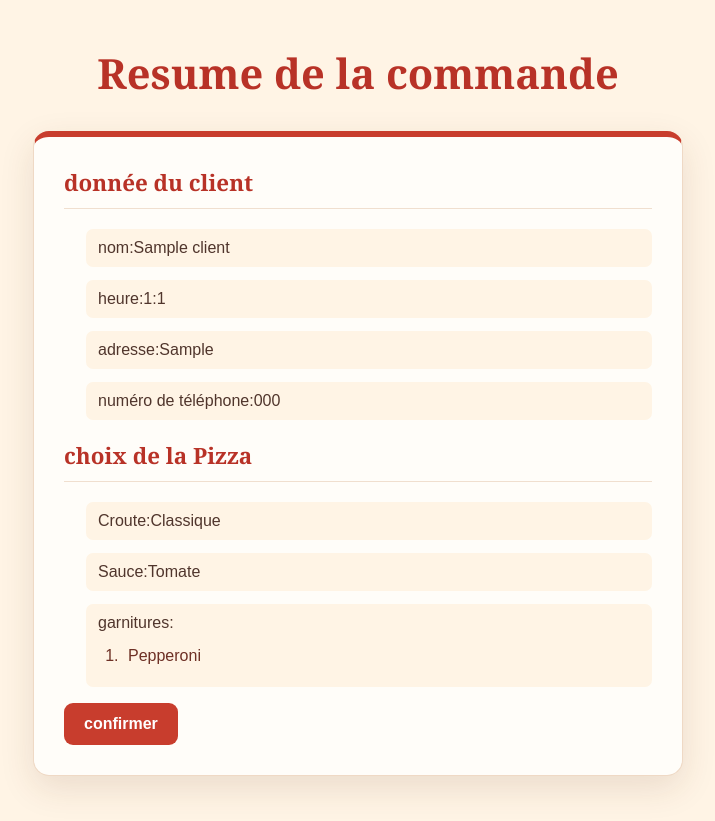
After one commit to cgpvicto-2540638/projetLongBD2, a Flask app: page /Resume in a window 1280 px wide. The commit adds this page. Shown: the whole page, without its empty margins (282-997 px from the left). Run offline with Flask 3, Linux system fonts and the light colour scheme; data comes from the database, SQL or seed files in the repository; both versions use the stored data as it was after the commit; tables that the repository leaves empty hold one stand-in row (values such as "Sample post").

Commit message:
resume et ligne en attente

```diff
--- a/app.py
+++ b/app.py
@@ -1,5 +1,5 @@
 import os
-from flask import Flask, render_template, request
+from flask import Flask, render_template, request, redirect, url_for
 from dotenv import load_dotenv
 import mysql.connector
 app = Flask(__name__)
@@ -42,36 +42,118 @@ def ajout():
         curseur.execute(requete, parametres)
         id_client = curseur.lastrowid
         db.commit()
+    try:
+        requete = """
+        INSERT INTO pizzeria.commandes (heure, minute, adresse, client_id)
+        VALUES(%(heure)s, %(minute)s, %(adresse)s, %(client_id)s)
+        """
+        temps = request.form['heure'].split(":")
+        parametres = {
+            "heure":  temps[0],
+            "minute": temps[1],
+            "adresse": request.form['adresse'],
+            "client_id": (str)(id_client),
+        }
+        curseur.execute(requete, parametres)
+        db.commit()
+        return redirect(url_for('pizza'))
+    except Exception as erreur:
+        db.rollback()
+        return render_template("erreur.html", erreur=erreur)
+    finally:
+        curseur.close()
+@app.route('/pizza')
+def pizza():
+    curseur = db.cursor()
+    curseur.execute("SELECT nom,id FROM pizzeria.croutes;")
+    croutes = curseur.fetchall()
+    curseur.execute("SELECT nom,id FROM pizzeria.sauces;")
+    sauces = curseur.fetchall()
+    curseur.execute("SELECT nom,id FROM pizzeria.garnitures;")
+    garnitures = curseur.fetchall()
+    return render_template('choixPizza.html',croutes=croutes, sauces=sauces, garnitures=garnitures)
+@app.route('/ajoutPizza', methods=['POST'])
+def Ajoutpizza():
+    id_commandes = 0
+    curseur = db.cursor(dictionary=True)
+    requete = "SELECT id FROM pizzeria.commandes ORDER BY id DESC LIMIT 1;"
+    curseur.execute(requete)
+    resultat =curseur.fetchone()
+    if resultat is not None:
+        id_commandes = resultat['id']
+    else:
+        return render_template("erreur.html", erreur="une erreur est survenu lors du chargement de la commandes")
     requete = """
-    INSERT INTO pizzeria.commandes (heure, minute, adresse, client_id)
-    VALUES(%(heure)s, %(minute)s, %(adresse)s, %(client_id)s)
-    """
-    temps = request.form['heure'].split(":")
+        INSERT INTO pizzeria.pizza (croute_id, sauce_id, commande_id) VALUES (%(croute_id)s,%(sauce_id)s, %(commande_id)s);
+        """
     parametres = {
-        "heure":  temps[0],
-        "minute": temps[1],
-        "adresse": request.form['adresse'],
-        "client_id": (str)(id_client),
+        "croute_id":  request.form['croutes'],
+        "sauce_id": request.form['sauces'],
+        "commande_id": (str)(id_commandes)
     }
     try:
         curseur.execute(requete, parametres)
+        id_pizza = curseur.lastrowid
         db.commit()
+        requete = """
+            INSERT INTO pizzeria.garnituesPizza (pizza_id, gariture_id) VALUES (%(pizza_id)s,%(gariture_id)s);
+        """
+        garnitures_id = request.form.getlist('garnitures')
+        for garniture_id in garnitures_id:
+            parametres = {
+                "pizza_id": id_pizza,
+                "gariture_id": garniture_id
+            }
+            curseur.execute(requete, parametres)
+            db.commit()
+        return redirect(url_for('Resume'))
+    except Exception as erreur:
+        db.rollback()
+        return render_template("erreur.html", erreur=erreur)
+    finally:
         curseur.close()
-        return pizza()
-    except mysql.connector.Error as erreur:
-        db.rollback()
-        return render_template("erreur.html", erreur=erreur.msg)
-@app.route('/pizza')
-def pizza():
-    cursor = db.cursor()
-    cursor.execute("SELECT nom FROM pizzeria.croutes ;")
-    croutes = cursor.fetchall()
-    cursor.execute("SELECT nom FROM pizzeria.sauces ;")
-    sauces = cursor.fetchall()
-    cursor.execute("SELECT nom FROM pizzeria.garnitures ;")
-    garnitures = cursor.fetchall()
-    liste = {"croutes":croutes, "sauces":sauces, "garnitures":garnitures}
-    cursor.close()
-    return render_template('choixPizza.html', data=liste)
+@app.route('/Resume')
+def Resume():
+    curseur = db.cursor(dictionary=True)
+    requete = """
+        SELECT p.id as id, heure, minute, adresse, c2.nom AS nomClient, nb_telephone, c3.nom AS nomCroute, s.nom AS nomSauce FROM pizzeria.commandes c
+            JOIN pizzeria.clients c2 ON c.client_id = c2.id
+            JOIN pizzeria.pizza p ON c.id = p.commande_id
+            JOIN pizzeria.croutes c3 ON c3.id = p.croute_id
+            JOIN pizzeria.sauces s ON p.sauce_id = s.id ORDER BY c.id DESC LIMIT 1;
+        """
+    curseur.execute(requete)
+    donneClient =curseur.fetchone()
+    requete = """
+        SELECT nom AS garniture FROM pizzeria.commandes c
+            JOIN pizzeria.pizza p ON c.id = p.commande_id
+            JOIN pizzeria.garnituespizza g ON p.id = g.pizza_id
+            JOIN pizzeria.garnitures g2 ON g.gariture_id = g2.id WHERE p.id = %(pizza_id)s;
+        """
+    parametres = {"pizza_id": donneClient['id']}
+    curseur.execute(requete, parametres)
+    donneGarniture =curseur.fetchall()
+    return render_template('Resume.html', donneClient=donneClient, donneGarniture=donneGarniture)
+@app.route('/listeCommande')
+def listeCommande():
+    curseur = db.cursor(dictionary=True)
+    requete = """
+        SELECT p.id as id, heure, minute, adresse, c2.nom AS nomClient, nb_telephone, c3.nom AS nomCroute, s.nom AS nomSauce FROM pizzeria.commandes c
+            JOIN pizzeria.clients c2 ON c.client_id = c2.id
+            JOIN pizzeria.pizza p ON c.id = p.commande_id
+            JOIN pizzeria.croutes c3 ON c3.id = p.croute_id
+            JOIN pizzeria.sauces s ON p.sauce_id = s.id ORDER BY c.id;
+        """
+    curseur.execute(requete)
+    donneClient =curseur.fetchall()
+    requete = """
+        SELECT nom AS garniture, p.id as id FROM pizzeria.commandes c
+            JOIN pizzeria.pizza p ON c.id = p.commande_id
+            JOIN pizzeria.garnituespizza g ON p.id = g.pizza_id
+            JOIN pizzeria.garnitures g2 ON g.gariture_id = g2.id;
+        """
+    curseur.execute(requete)
+    donneGarniture =curseur.fetchall()
+    return render_template('ListeCommande.html', donneClient=donneClient, donneGarniture=donneGarniture)
 if __name__ == '__main__':
     app.run(debug=True)
--- a/static/style.css
+++ b/static/style.css
@@ -232,7 +232,7 @@ button:hover {
         padding: 24px 18px;
     }
 }
-input[type="radio"] {
+input[type="checkbox"] {
     display: inline-block;
     vertical-align: middle;
     margin: 0 6px 0 0;
@@ -254,3 +254,161 @@ label.radio {
 .divRadio{
     margin: 0;
 }
+
+/* Page résumé de commande */
+
+#resume {
+    width: min(100%, 650px);
+    margin: 0 auto;
+    padding: 30px;
+    background: #fffdf9;
+    border: 1px solid #efd9c5;
+    border-top: 6px solid #c83d2d;
+    border-radius: 16px;
+    box-shadow: 0 12px 35px rgba(92, 48, 25, 0.12);
+}
+
+#resume h2 {
+    margin-top: 20px;
+    padding-bottom: 10px;
+    color: #b83227;
+    font-family: Georgia, serif;
+    font-size: 1.4rem;
+    border-bottom: 1px solid #f0dfcf;
+}
+
+#resume h2:first-child {
+    margin-top: 0;
+}
+
+#resume ul {
+    padding-left: 22px;
+    list-style-type: none;
+}
+
+#resume ul > li {
+    margin-bottom: 13px;
+    padding: 10px 12px;
+    color: #50352c;
+    background: #fff4e5;
+    border-radius: 7px;
+}
+
+/* Liste des garnitures */
+#resume ol {
+    margin-top: 10px;
+    padding-left: 25px;
+}
+
+#resume ol li {
+    margin-bottom: 7px;
+    padding: 5px;
+    color: #6e3025;
+    background: transparent;
+    border-radius: 0;
+}
+
+@media (max-width: 520px) {
+    #resume {
+        padding: 22px 17px;
+    }
+}
+a {
+    display: inline-block;
+    padding: 12px 20px;
+    color: white;
+    background: #c83d2d;
+    border: none;
+    border-radius: 9px;
+    font-size: 1rem;
+    font-weight: bold;
+    text-align: center;
+    text-decoration: none;
+    cursor: pointer;
+    transition: 0.2s;
+}
+
+a:hover {
+    background: #a92e22;
+    transform: translateY(-2px);
+    box-shadow: 0 5px 14px rgba(169, 46, 34, 0.2);
+}
+
+/* Liste des commandes */
+
+.Commandes {
+    display: grid;
+    grid-template-columns: repeat(auto-fit, minmax(270px, 350px));
+    justify-content: center;
+    gap: 22px;
+    width: 100%;
+    padding: 15px;
+}
+
+/* Carte individuelle */
+
+.Commande {
+    padding: 20px;
+    background: #fffdf9;
+    border: 1px solid #efd9c5;
+    border-left: 5px solid #c83d2d;
+    border-radius: 12px;
+    box-shadow: 0 5px 18px rgba(92, 48, 25, 0.10);
+    transition: transform 0.2s, box-shadow 0.2s;
+}
+
+.Commande:hover {
+    transform: translateY(-4px);
+    box-shadow: 0 9px 22px rgba(92, 48, 25, 0.16);
+}
+
+/* Titres */
+
+.Commande h2 {
+    margin: 8px 0 12px;
+    padding-bottom: 7px;
+    color: #b83227;
+    font-family: Georgia, serif;
+    font-size: 1.15rem;
+}
+
+/* Informations */
+
+.Commande ul {
+    padding: 0;
+    margin: 0 0 18px;
+    list-style: none;
+}
+
+.Commande ul > li {
+    margin-bottom: 8px;
+    padding: 7px 9px;
+    color: #50352c;
+    background: #fff4e5;
+    border-radius: 6px;
+    font-size: 0.9rem;
+}
+
+/* Garnitures */
+
+.Commande ol {
+    margin-top: 7px;
+    padding-left: 25px;
+}
+
+.Commande ol li {
+    margin-bottom: 5px;
+    color: #6e3025;
+    font-size: 0.9rem;
+}
+
+@media (max-width: 520px) {
+    .Commandes {
+        grid-template-columns: 1fr;
+        padding: 10px;
+    }
+
+    .Commande {
+        width: 100%;
+    }
+}
--- /dev/null
+++ b/templates/Resume.html
@@ -0,0 +1,33 @@
+<!DOCTYPE html>
+<html>
+<head>
+    <title>liste de commande en attente</title>
+    <link rel="stylesheet" href="{{ url_for('static', filename='style.css') }}">
+</head>
+<body>
+    <h1>Resume de la commande</h1>
+    <div id="resume">
+        <h2>donnée du client</h2>
+        <ul>
+            <li>nom:{{ donneClient['nomClient']}}</li>
+            <li>heure:{{donneClient['heure']}}:{{donneClient['minute']}}</li>
+            <li>adresse:{{donneClient['adresse']}}</li>
+            <li>numéro de téléphone:{{donneClient['nb_telephone']}}</li>
+        </ul>
+        <h2>choix de la Pizza</h2>
+        <ul>
+            <li>Croute:{{donneClient['nomCroute']}}</li>
+            <li>Sauce:{{donneClient['nomSauce']}}</li>
+            <li>
+                garnitures:
+                <ol>
+                    {% for row in donneGarniture %}
+                    <li>{{row['garniture']}}</li>
+                    {% endfor %}
+                </ol>
+            </li>
+        </ul>
+        <a href="{{ url_for('listeCommande') }}">confirmer</a>
+    </div>
+</body>
+</html>
--- a/templates/erreur.html
+++ b/templates/erreur.html
@@ -3,11 +3,11 @@
 <html>
     <head>
         <link rel="stylesheet" href="{{ url_for('static', filename='style.css') }}">
-        <title>Liste des étudiants</title>
+        <title>erreur</title>
     </head>
     <body>
-        <h1>Erreur SQL</h1>
+        <h1>Erreur</h1>
         <pre>{{ erreur }}</pre>
         <a href="/">Retour à la page principale</a>
     </body>
-    </html>
+</html>
--- a/templates/index.html
+++ b/templates/index.html
@@ -1,7 +1,7 @@
 <!DOCTYPE html>
 <html>
 <head>
-    <title>Page de données</title>
+    <title>Enter une commande</title>
     <link rel="stylesheet" href="{{ url_for('static', filename='style.css') }}">
 </head>
 <body>
```
Also changed, not shown: BaseDonne.sql (+13 -2 lines), static/script.js (added, +21 -0 lines), templates/ListeCommande.html (added, +38 -0 lines), templates/choixPizza.html (+11 -10 lines).
